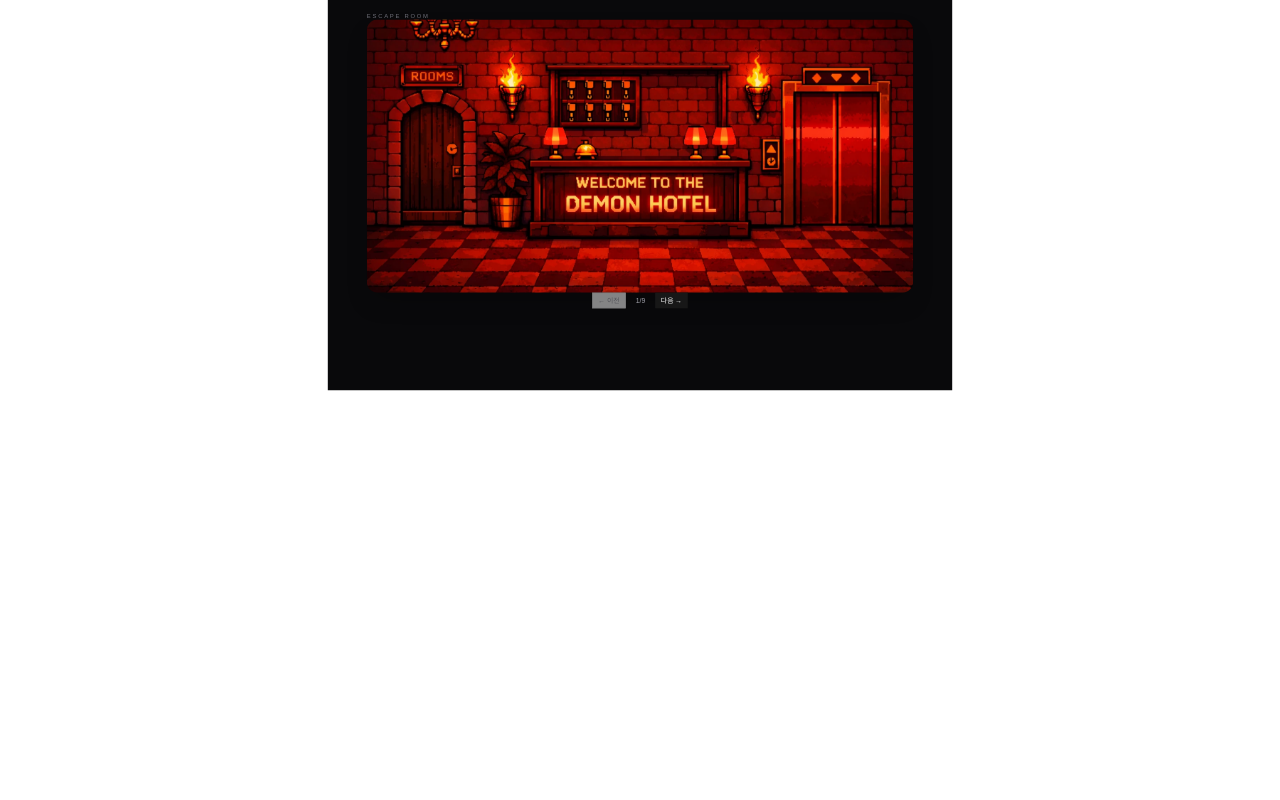
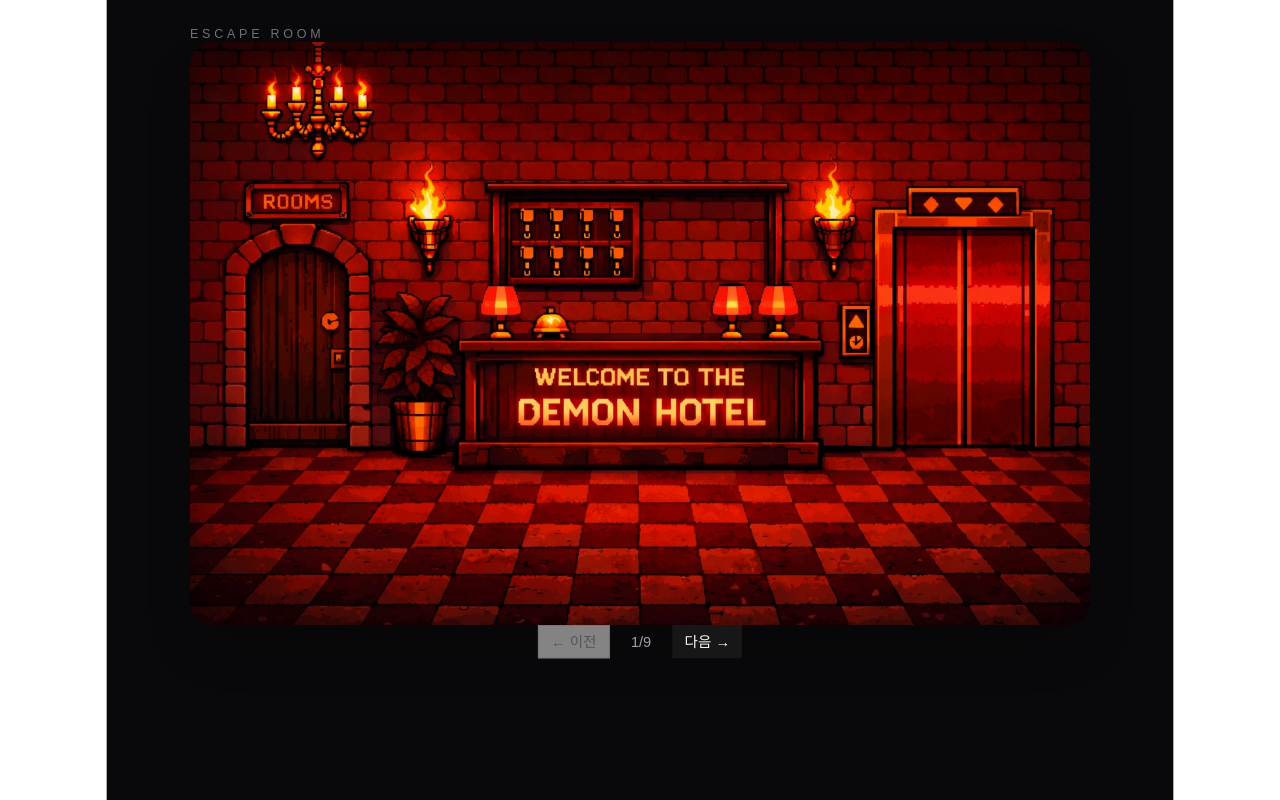
Before and after one commit to AJeonghyun/mission_thelove, a Next.js app: page / in a window 1280 px wide. Built offline with nearby package versions, Linux system fonts and the light colour scheme; a web font is replaced by a local one.

Commit message:
ipad test 2

```diff
--- a/app/page.tsx
+++ b/app/page.tsx
@@ -100,8 +100,8 @@ export default function Home() {
   };
 
   return (
-    <div className="min-h-screen bg-zinc-950 font-sans text-zinc-100">
-      <main className="mx-auto flex min-h-screen w-full max-w-6xl flex-col gap-6 overflow-y-auto px-6 py-8 sm:px-10 md:px-16 md:py-10 lg:max-w-7xl lg:px-20 md:[@media(orientation:landscape)]:py-6">
+    <div className="h-full bg-zinc-950 font-sans text-zinc-100">
+      <main className="mx-auto flex h-full w-full max-w-6xl flex-col gap-6 overflow-hidden px-6 py-8 sm:px-10 md:px-16 md:py-10 lg:max-w-7xl lg:px-20 md:[@media(orientation:landscape)]:py-6">
         <header className="flex items-center justify-between text-xs uppercase tracking-[0.3em] text-zinc-500">
           <span>Escape Room</span>
         </header>
--- a/app/stage/[id]/page.tsx
+++ b/app/stage/[id]/page.tsx
@@ -96,8 +96,8 @@ export default function StagePage() {
 
   if (!stage || Number.isNaN(stageNumber)) {
     return (
-      <div className="min-h-screen bg-zinc-950 font-sans text-zinc-100">
-        <main className="mx-auto flex min-h-screen w-full max-w-6xl flex-col items-center justify-center gap-6 px-6 py-10">
+      <div className="h-full bg-zinc-950 font-sans text-zinc-100">
+        <main className="mx-auto flex h-full w-full max-w-6xl flex-col items-center justify-center gap-6 px-6 py-10">
           <p className="text-base text-zinc-200">존재하지 않는 스테이지입니다.</p>
           <Button asChild className="rounded-full bg-white px-8 text-black hover:bg-white/90">
             <Link href="/">목록으로</Link>
@@ -137,8 +137,8 @@ export default function StagePage() {
   };
 
   return (
-    <div className="min-h-screen bg-zinc-950 font-sans text-zinc-100">
-      <main className="mx-auto flex min-h-screen w-full max-w-6xl flex-col gap-6 overflow-y-auto px-6 py-8 sm:px-10 md:px-16 md:py-10 lg:max-w-7xl lg:px-20 md:[@media(orientation:landscape)]:py-6">
+    <div className="h-full bg-zinc-950 font-sans text-zinc-100">
+      <main className="mx-auto flex h-full w-full max-w-6xl flex-col gap-6 overflow-hidden px-6 py-8 sm:px-10 md:px-16 md:py-10 lg:max-w-7xl lg:px-20 md:[@media(orientation:landscape)]:py-6">
         <header className="flex flex-wrap items-center justify-between gap-3 text-xs uppercase tracking-[0.3em] text-zinc-500">
           <span>Escape Room</span>
           <span>
--- a/components/IpadScale.tsx
+++ b/components/IpadScale.tsx
@@ -3,8 +3,8 @@
 import type { ReactNode } from 'react';
 import { useEffect, useState } from 'react';
 
-const DESIGN_WIDTH = 2360;
-const DESIGN_HEIGHT = 1640;
+const CANVAS_WIDTH = 1024;
+const CANVAS_HEIGHT = 768;
 
 export default function IpadScale({ children }: { children: ReactNode }) {
   const [scale, setScale] = useState(1);
@@ -14,8 +14,8 @@ export default function IpadScale({ children }: { children: ReactNode }) {
       const viewportWidth = window.innerWidth;
       const viewportHeight = window.innerHeight;
       const nextScale = Math.min(
-        viewportWidth / DESIGN_WIDTH,
-        viewportHeight / DESIGN_HEIGHT,
+        viewportWidth / CANVAS_WIDTH,
+        viewportHeight / CANVAS_HEIGHT,
       );
       setScale(Number.isFinite(nextScale) && nextScale > 0 ? nextScale : 1);
     };
@@ -29,8 +29,8 @@ export default function IpadScale({ children }: { children: ReactNode }) {
     <div className="flex h-screen w-screen items-start justify-center overflow-hidden">
       <div
         style={{
-          width: DESIGN_WIDTH,
-          height: DESIGN_HEIGHT,
+          width: CANVAS_WIDTH,
+          height: CANVAS_HEIGHT,
           transform: `scale(${scale})`,
           transformOrigin: 'top center',
         }}
```
